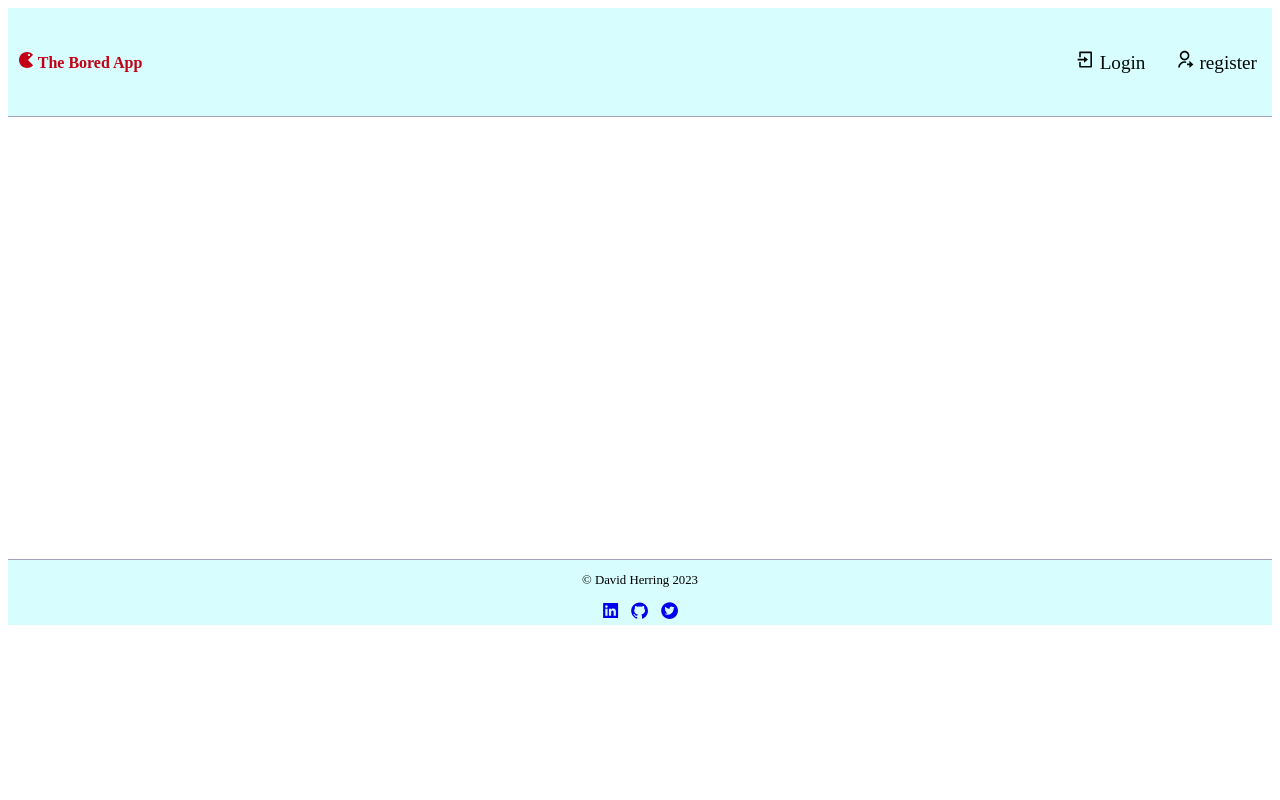
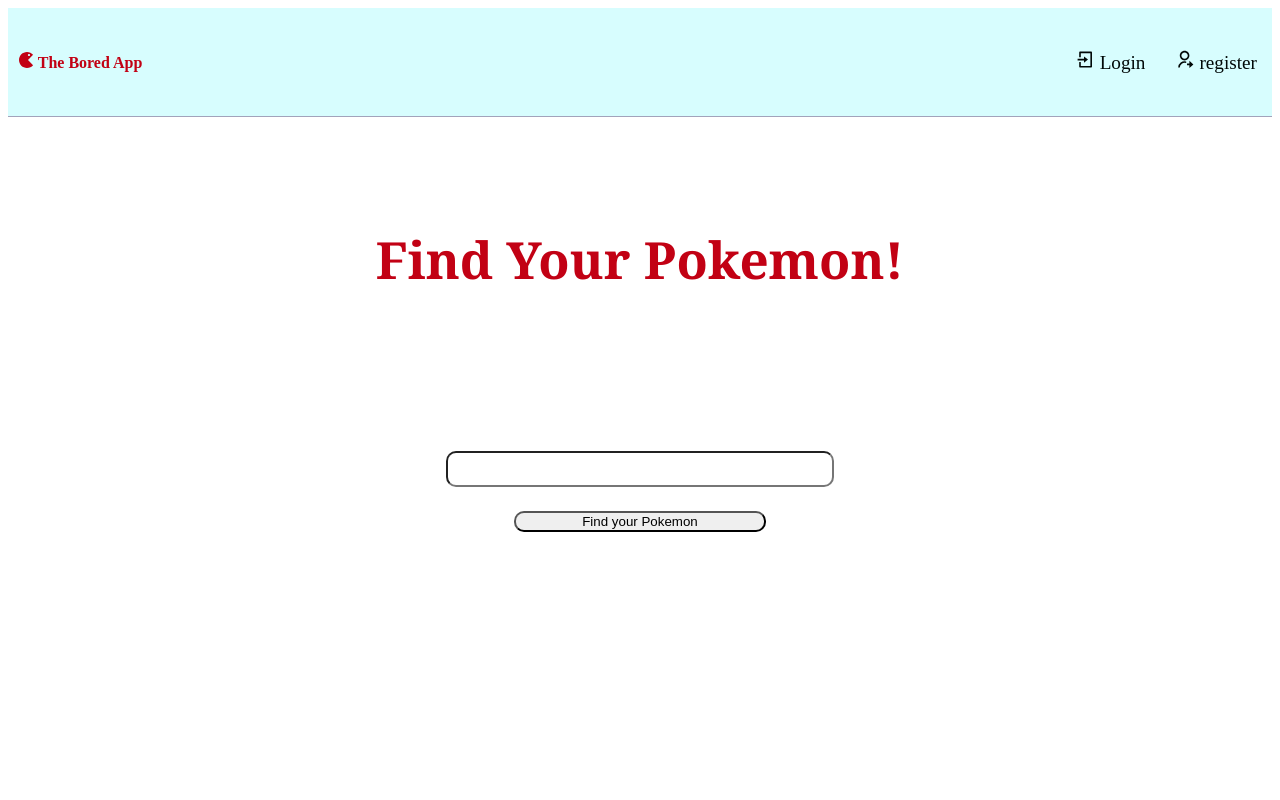
Before and after one commit to davidherring1998/bored-application, a React (Create React App) app in the folder client/: page /pokemon in a window 1280 px wide. Shown: the top 800 px of the page. Built offline with nearby package versions, Linux system fonts and the light colour scheme.

Commit message:
adding pokemon page

```diff
--- a/client/src/App.js
+++ b/client/src/App.js
@@ -9,6 +9,7 @@ import Footer from "./components/Footer";
 import Login from "./pages/login";
 import Register from "./pages/register";
 import Home from "./pages/home";
+import Pokemon from "./pages/Pokemon";
 function App() {
   return (
     <>
@@ -18,6 +19,7 @@ function App() {
           <Route path="/" element={<Home />} />
           <Route path="/login" element={<Login />} />
           <Route path="/register" element={<Register />} />
+          <Route path="/pokemon" element={<Pokemon />} />
         </Routes>
         <Footer />
       </Router>
--- a/client/src/components/Header.jsx
+++ b/client/src/components/Header.jsx
@@ -54,13 +54,13 @@ export default function Header() {
                   </button>
                 </Link>
               </li>
-              <li>
+              {/* <li>
                 <Link to={"/profile"}>
                   <button className="logout-btn btn">
                     <CgProfile />
                   </button>
                 </Link>
-              </li>
+              </li> */}
               <li>
                 <Link to={"/"}>
                   <button className="logout-btn btn">
--- /dev/null
+++ b/client/src/components/weather.jsx
@@ -0,0 +1,42 @@
+import { useState, useEffect } from "react";
+import Spinner from "../components/Spinner";
+
+function Weather() {
+  const [long, setLong] = useState("");
+  const [lat, setLat] = useState("");
+  const [weatherData, setWeatherData] = useState(null);
+
+  useEffect(() => {
+    function getUserLocation() {
+      if (navigator.geolocation) {
+        navigator.geolocation.getCurrentPosition(showPosition);
+      } else {
+        console.log("Geolocation is not supported by this browser.");
+      }
+    }
+
+    function showPosition(position) {
+      setLong(position.coords.latitude);
+      setLat(position.coords.longitude);
+
+      fetch(
+        `https://api.openweathermap.org/data/2.5/weather?lat=${lat}&lon=${long}&appid=c6e868e79bd98cae1acee3ad146ee1cc`
+      )
+        .then((res) => res.json())
+        .then((data) => {
+          console.log(data);
+          setWeatherData(data);
+        });
+    }
+    getUserLocation();
+  }, []);
+
+  return (
+    <>
+      <div className="weather-container">
+        <h5 className="temp">{}</h5>
+      </div>
+    </>
+  );
+}
+export default Weather;
--- a/client/src/css/pages/homepage.css
+++ b/client/src/css/pages/homepage.css
@@ -1,26 +1,25 @@
-:root {
-  --black: #000807;
-  --grey: #a2a3bb;
-  --aqua: #3bf4fb;
-  --white: #fbf9ff;
-  --orange: #c20114;
-}
-
 .page-header {
   font-family: Georgia, "Times New Roman", Times, serif;
   text-align: center;
-  font-size: 5vw;
+  font-size: 4vw;
   color: var(--orange);
-  margin-bottom: 10%;
-  margin-top: 10%;
+  margin-bottom: 5%;
+  margin-top: 2%;
 }
 
+.main-container {
+  /* display: flex; */
+  /* flex-direction: row; */
+}
+
+/* new york times  */
 .article-container {
   display: flex;
   flex-direction: column;
   margin: 5%;
   padding: 2%;
-
+  display: flex;
+  /* width: 60%; */
 }
 
 .card {
@@ -36,16 +35,17 @@
 
 .card h5 {
   text-align: center;
-  font-size: 2.4vw;
+  font-size: 2vw;
 }
 
 .abstract {
   text-align: center;
-  font-size: 2.1vw;
+  font-size: 1.5vw;
+  margin-bottom: 3%;
 }
 
 .byline {
-  font-size: 1.5vw;
+  font-size: 1vw;
   color: var(--black);
 }
 
@@ -60,3 +60,13 @@
   background-color: var(--orange);
   color: var(--white);
 }
+
+/* weather */
+.weather {
+  border: 1px solid black;
+  width: 30%;
+  height: 755px;
+  margin-top: 5%;
+  margin-right: 5%;
+
+}
--- /dev/null
+++ b/client/src/css/pages/pokemon.css
@@ -0,0 +1,61 @@
+.pokemon-header h2 {
+  margin-top: 8.5%;
+}
+.input {
+  margin-top: 5%;
+  padding-top: 30px;
+  display: flex;
+  justify-content: center; /* center horizontally */
+  align-items: center; /* center vertically */
+}
+
+.pokemon-input {
+  border-radius: 10px;
+  width: 30%;
+  margin: auto;
+  height: 30px;
+  font-size: 20px;
+}
+.btn-div {
+  margin-top: -0.5%;
+  padding-top: 30px;
+  display: flex;
+  justify-content: center; /* center horizontally */
+  align-items: center; /* center vertically */
+}
+.input-btn {
+  width: 20%;
+  border-radius: 10px;
+}
+.input-btn:hover {
+  width: 20%;
+  border-radius: 10px;
+  background-color: var(--orange);
+  color: white;
+}
+.pokemon-img {
+  display: flex;
+  justify-content: center; /* center horizontally */
+  align-items: center; /* center vertically */
+}
+.pokemon-img img {
+  max-width: 100%;
+  max-height: 100%;
+}
+
+.result-container {
+  display: flex;
+  flex-direction: column;
+  justify-content: center;
+  align-items: center;
+  margin-top: 5%;
+  color: var(--orange);
+}
+.result-container p {
+  font-weight: 200;
+  color: black;
+}
+.result-container span {
+  font-weight: 900;
+  color: var(--orange);
+}
--- /dev/null
+++ b/client/src/pages/Pokemon.jsx
@@ -0,0 +1,87 @@
+import React from "react";
+import { useEffect, useState } from "react";
+import "../css/pages/pokemon.css";
+
+function Pokemon() {
+  const [input, setInput] = useState("");
+  const [pokemon, setPokemon] = useState({
+    name: "",
+    species: "",
+    img: "",
+    hp: "",
+    attack: "",
+    defense: "",
+    type: "",
+  });
+
+  const handleInputChange = (e) => setInput(e.target.value);
+
+  const URL = `https://pokeapi.co/api/v2/pokemon/${input}`;
+
+  const searchPokemon = () => {
+    fetch(URL)
+      .then((res) => res.json())
+      .then((data) =>
+        setPokemon({
+          name: input,
+          species: data.species.name,
+          img: data.sprites.front_default,
+          hp: data.stats[0].base_stat,
+          attack: data.stats[1].base_stat,
+          defense: data.stats[2].base_stat,
+          type: data.types[0].base_stat,
+        })
+      )
+      .then((data) => console.log(data.sprites.front_default))
+      .catch((err) => console.log(err));
+  };
+
+  return (
+    <>
+      <div className="main-container">
+        <div className="pokemon-header">
+          <h2 className="page-header">
+            {pokemon.name ? pokemon.name.toUpperCase() : `Find Your Pokemon!`}
+          </h2>
+        </div>
+        <div className="pokemon-img">
+          <img src={pokemon.img} alt="" />
+        </div>
+        <div className="input">
+          <input
+            className="pokemon-input"
+            type="text"
+            value={input}
+            onChange={handleInputChange}
+          />
+          <br /> <br />
+        </div>
+        <div className="btn-div">
+          <button className="input-btn" onClick={searchPokemon}>
+            Find your Pokemon
+          </button>
+        </div>
+      </div>
+      {pokemon.name ? (
+        <div className="result-container">
+          <p>
+            Species: <span>{pokemon.species.toUpperCase()}</span>
+          </p>
+          <p>
+            HP: <span>{pokemon.hp}</span>
+          </p>
+          <p>
+            Attack: <span>{pokemon.attack}</span>
+          </p>
+          <p>
+            Defense: <span>{pokemon.defense}</span>
+          </p>
+        </div>
+      ) : (
+        <div></div>
+      )}
+    </>
+  );
+}
+
+export default Pokemon;
--- a/client/src/pages/home.jsx
+++ b/client/src/pages/home.jsx
@@ -3,6 +3,7 @@ import { useNavigate } from "react-router-dom";
 import { useSelector, useDispatch } from "react-redux";
 import { Link } from "react-router-dom";
 import Spinner from "../components/Spinner";
+import Weather from "../components/weather";
 import "../css/pages/homepage.css";
 
 function Home() {
@@ -47,9 +48,9 @@ function Home() {
   }
 
   return (
-    <>
+    <div className="main-container">
+      <div className="article-container">
       <h2 className="page-header">The New York Times</h2>
-      <div className="article-container">
         {newsData.map((items) => (
           <div className="card" key={items.id}>
             <h5>{items.title}</h5>
@@ -61,7 +62,10 @@ function Home() {
           </div>
         ))}
       </div>
-    </>
+      {/* <div className="weather"> */}
+          {/* <Weather /> */}
+          {/* </div> */}
+    </div>
   );
 }
 
```
